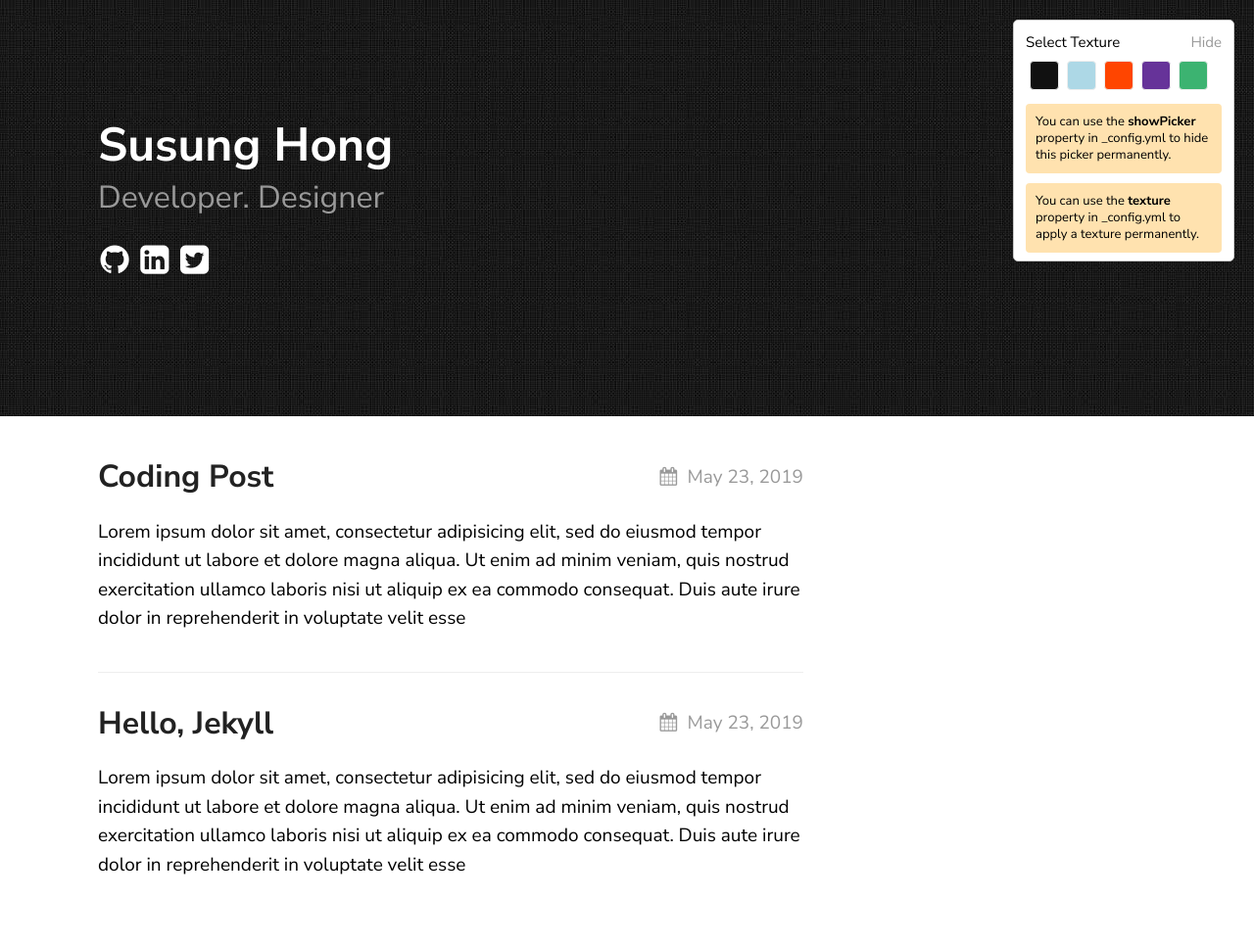
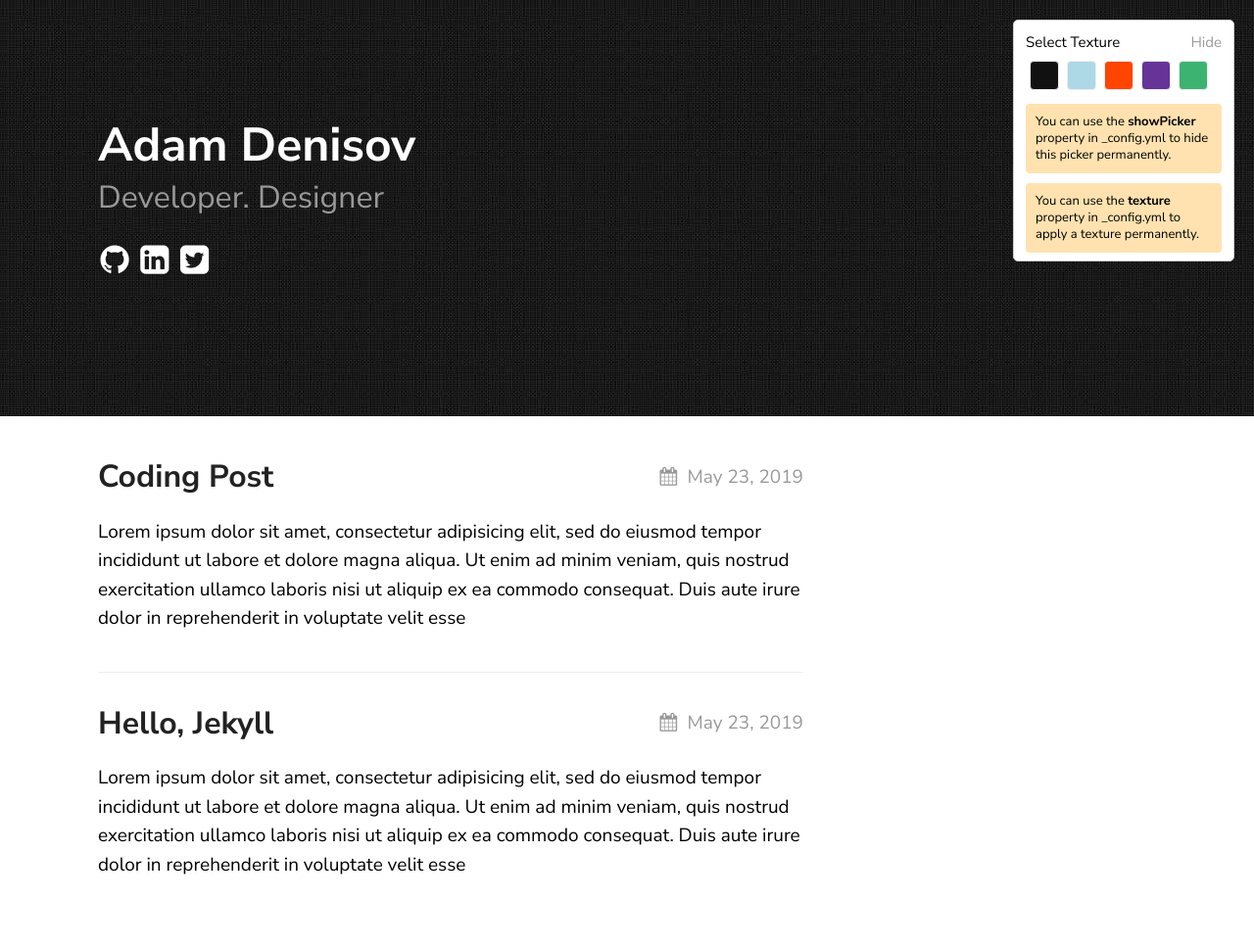
Before and after one commit to PnDong/pndong.github.io, a Jekyll site: the page built from index.md, in a window 1280 px wide. Shown: the whole page at 98% size. Built offline with Jekyll 4.4.1, drawn with Linux system fonts in a browser that asks for light colours.

Commit message:
Reload blog template

```diff
--- a/_config.yml
+++ b/_config.yml
@@ -6,6 +6,7 @@ description: > # this means to ignore newlines until "show_exerpts:"
   line in _config.yml. It will appear in your document head meta (for
   Google search results) and in your feed.xml site description.
 show_excerpts: true # set to true to show excerpts on the homepage
+baseurl: /texture
 
 # Minima date format
 # refer to http://shopify.github.io/liquid/filters/date/ if you want to customize this
@@ -14,7 +15,7 @@ sass:
 
 permalink: /posts/:title/
 texture:
-  title: Susung Hong
+  title: Adam Denisov
   tagline: Developer. Designer
   date_format: "%b %-d, %Y"
   style: black
```
Also changed, not shown: 1 other file.
